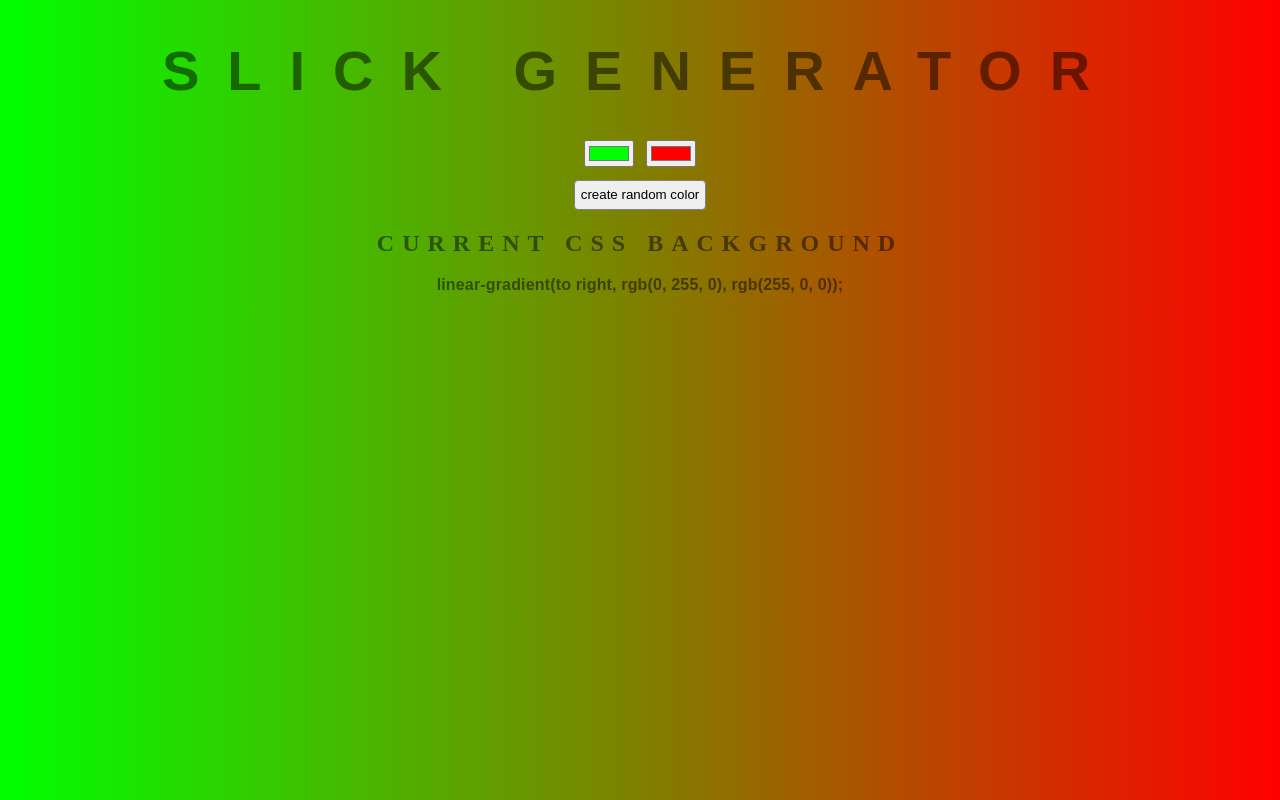
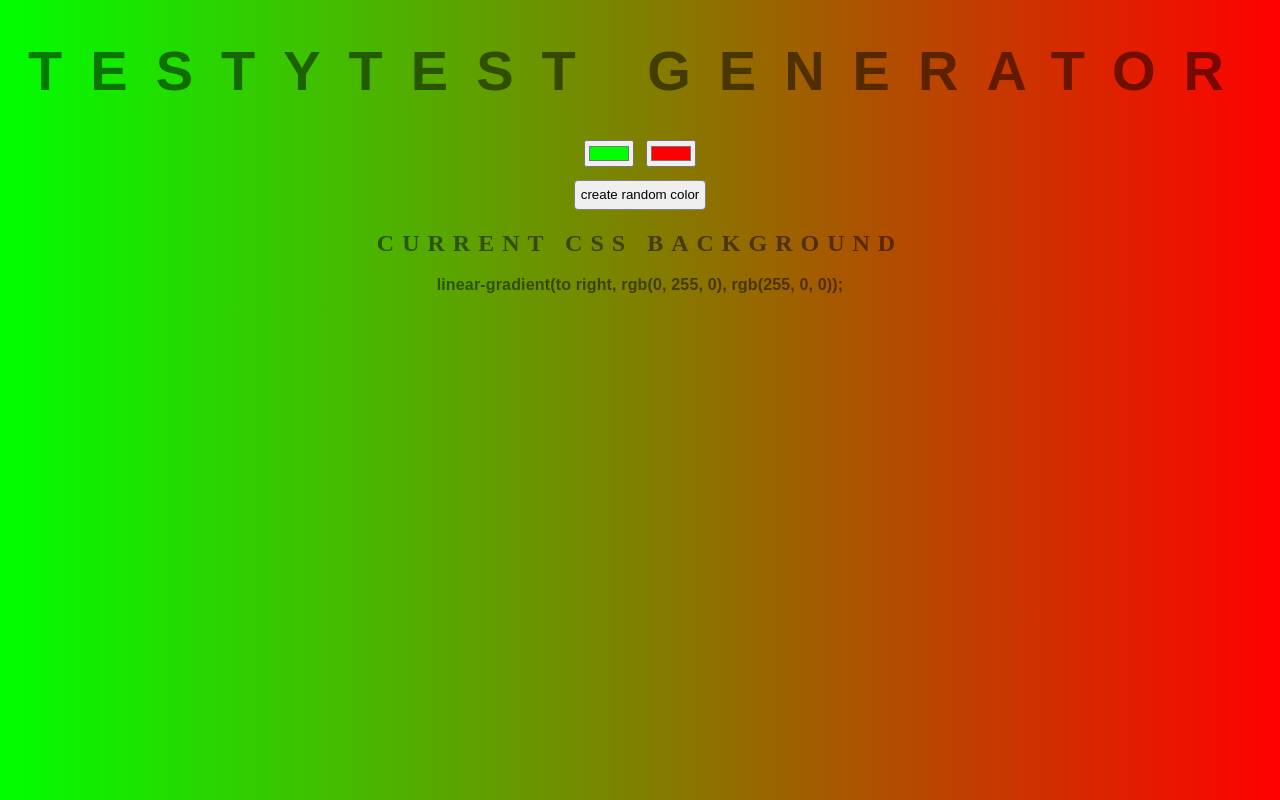
Before and after one commit to IgorWich/test-repo, a plain HTML site: page index.html in a window 1280 px wide. Drawn offline with Linux system fonts and the light colour scheme.

Commit message:
changed some stuff

```diff
--- a/index.html
+++ b/index.html
@@ -5,7 +5,7 @@
 	<link rel="stylesheet" type="text/css" href="style.css">
 </head>
 <body id="gradient">
-	<h1>Slick Generator</h1>
+	<h1>testyTest Generator</h1>
 	<input class="color1" type="color" name="color1" value="#00ff00">
 	<input class="color2" type="color" name="color2" value="#ff0000">
 	<button class = "rndColor">create random color</button>
```
